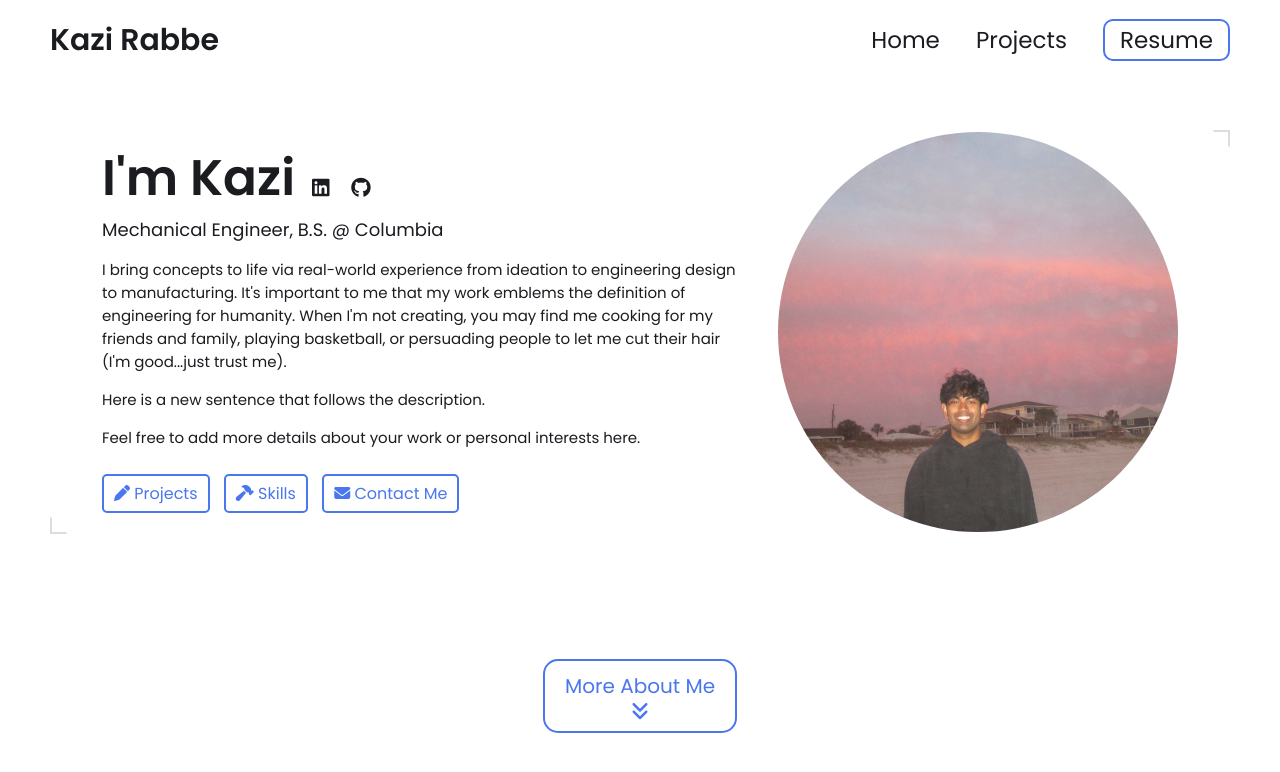
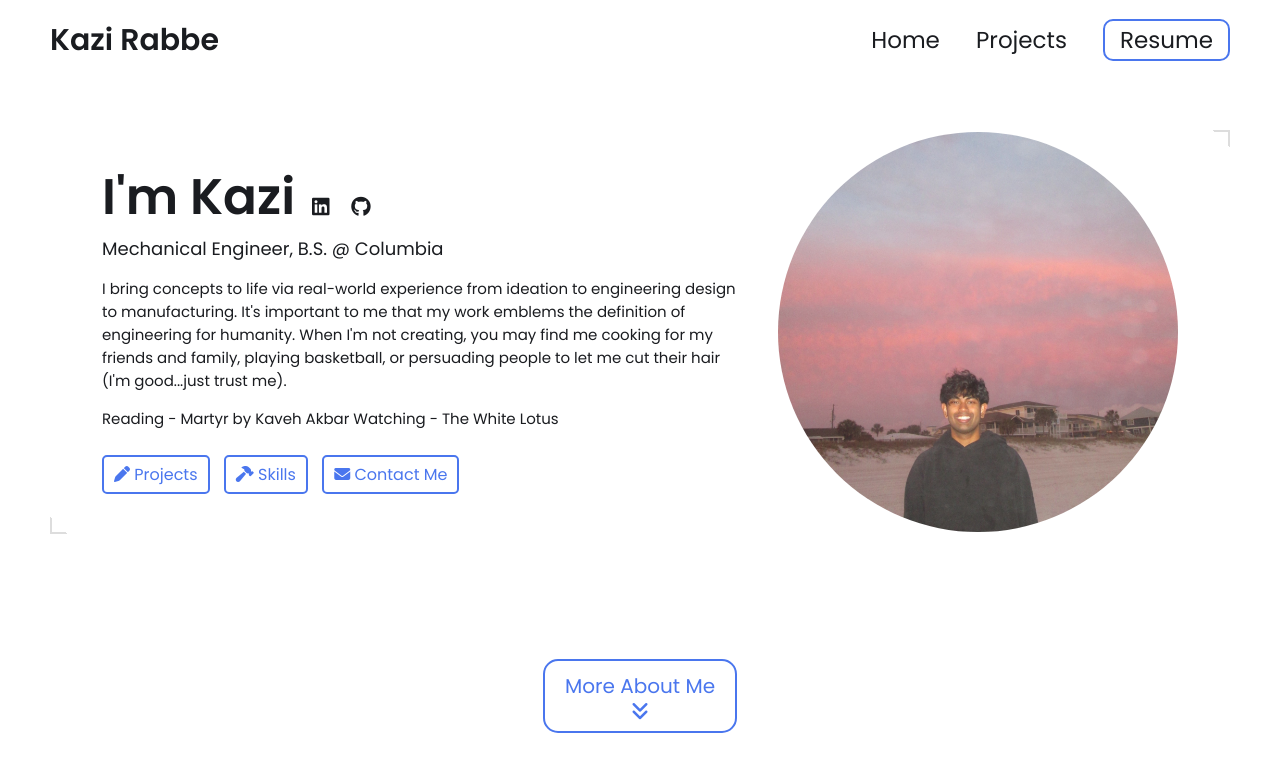
Before and after one commit to kazi-rabbe/kazi-rabbe.github.io, a Jekyll site: the page built from index.html, in a window 1280 px wide and 900 px high. Shown: the top 772 px of the window. Built offline with Jekyll 4.4.1, drawn with Linux system fonts in a browser that asks for light colours.

Commit message:
Update hero.html

```diff
--- a/_includes/hero.html
+++ b/_includes/hero.html
@@ -70,8 +70,8 @@
 
             <h3> {{site.headline}} </h3>
             <p> {{site.description}}</p>
-            <p>Here is a new sentence that follows the description.</p>
-            <p>Feel free to add more details about your work or personal interests here.</p>
+            <p>Reading - Martyr by Kaveh Akbar
+            Watching - The White Lotus</p>
             <div class="links">
                 <a href="#projects">
                     <i class="fa-solid fa-pen"></i>
```
